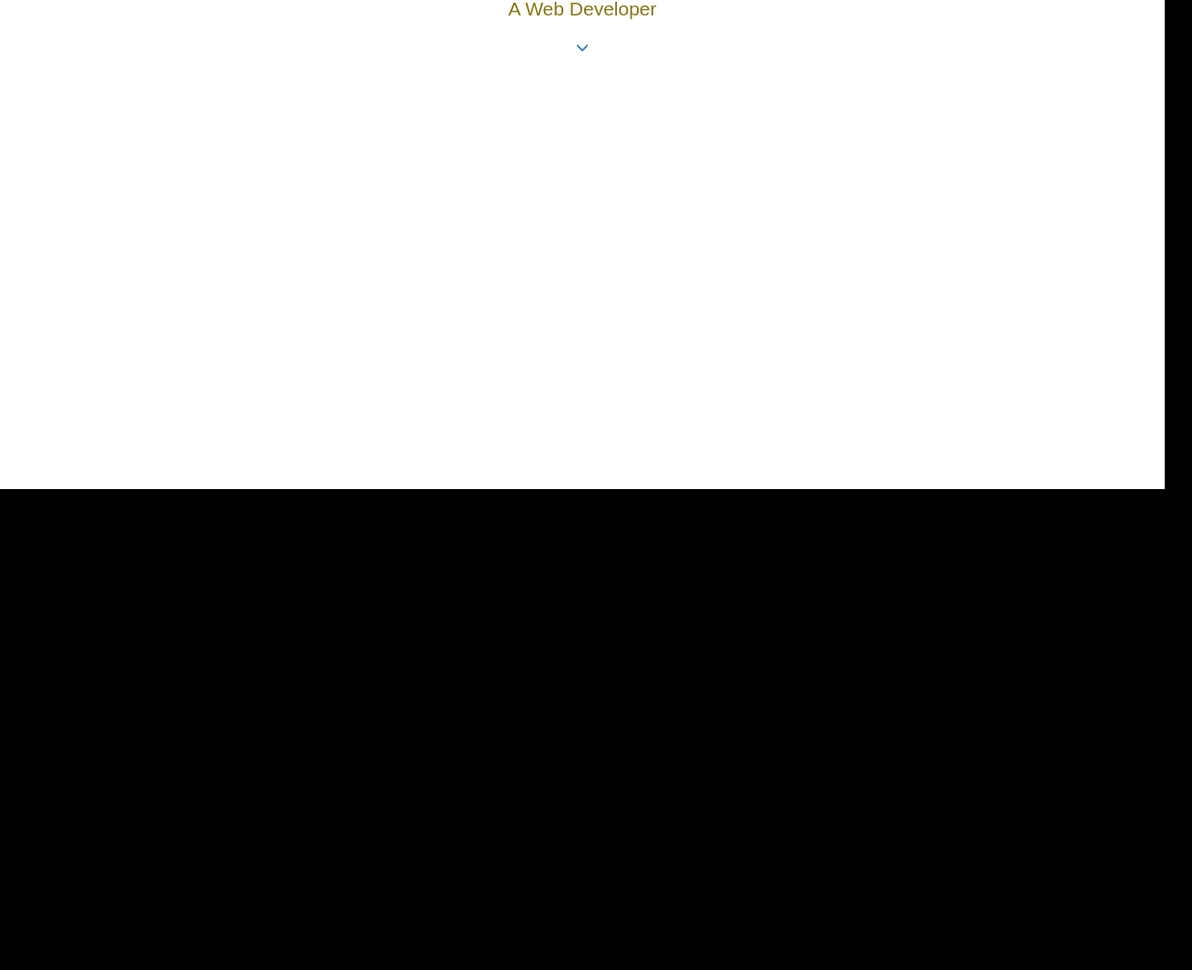
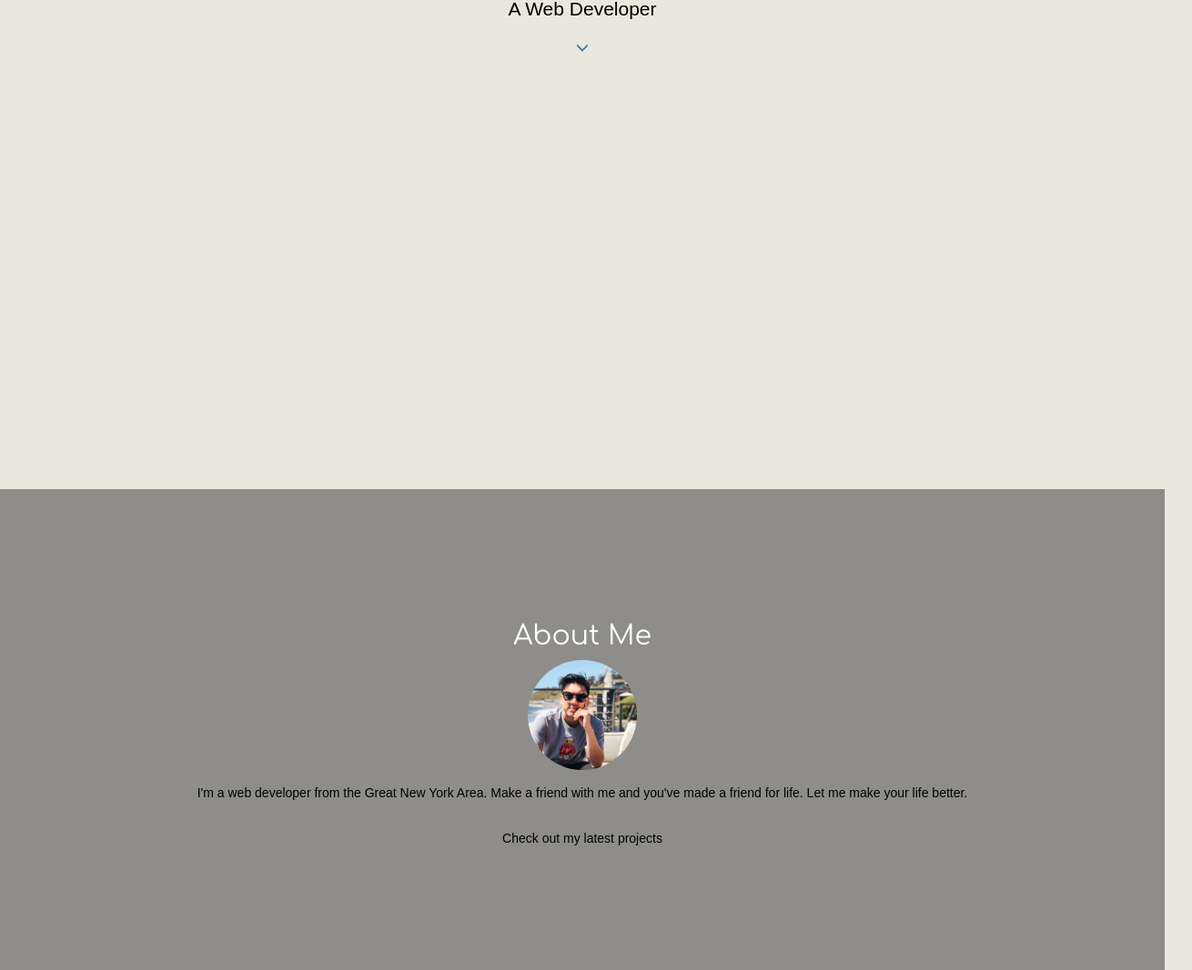
Before and after one commit to mrjohnsonpham/07-updated-portfolio, a plain HTML site: page index.html in a window 1280 px wide. Shown: the part 322-1389 px from the top of the page at 91% size, 1310 px wide, since content can reach past the window. Before the commit the page ends 860 px from the top, so only its background shows below. Drawn offline with nearby package versions, Linux system fonts and the light colour scheme; a web font is replaced by a local one.

Commit message:
Added profile icon and added about me section

```diff
--- a/index.html
+++ b/index.html
@@ -1,25 +1,27 @@
 <!DOCTYPE html>
 <html lang="en">
   <head>
-    <meta charset="utf-8">
-    <meta http-equiv="X-UA-Compatible" content="IE=edge">
-    <meta name="viewport" content="width=device-width, initial-scale=1">
-    <meta name="description" content="">
-    <meta name="author" content="">
-    <link rel="icon" href="images/icon.png">
-    <link rel="stylesheet" href="https://maxcdn.bootstrapcdn.com/font-awesome/4.4.0/css/font-awesome.min.css">
+    <meta charset="utf-8" />
+    <meta http-equiv="X-UA-Compatible" content="IE=edge" />
+    <meta name="viewport" content="width=device-width, initial-scale=1" />
+    <meta name="description" content="" />
+    <meta name="author" content="" />
+    <link rel="icon" href="images/icon.png" />
+    <link
+      rel="stylesheet"
+      href="https://maxcdn.bootstrapcdn.com/font-awesome/4.4.0/css/font-awesome.min.css"
+    />
 
     <title>Johnson Pham</title>
 
     <!-- Bootstrap core CSS -->
-    <link href="bootstrap.min.css" rel="stylesheet">
+    <link href="bootstrap.min.css" rel="stylesheet" />
 
     <!-- Custom styles for this template -->
-    <link href="style.css" rel="stylesheet">
+    <link href="style.css" rel="stylesheet" />
   </head>
 
   <body>
-
     <!-- Fixed navbar -->
     <nav class="navbar navbar-default navbar-fixed-top">
       <div class="container">
@@ -31,23 +33,22 @@
                     <span class="icon-bar"></span>
                 </button> -->
         <!-- <a class="navbar-brand" href="#">Johnson Pham</a> -->
-            </div><!--/.navbar-header -->
+      </div>
+      <!--/.navbar-header -->
       <div id="navbar" class="collapse navbar-collapse">
         <ul class="nav navbar-nav navbar-right">
           <li id="nav-about"><a href="#about">About</a></li>
           <li id="nav-portfolio"><a href="#portfolio">Portfolio</a></li>
           <li id="nav-contact"><a href="#contact">Contact</a></li>
         </ul>
-            </div><!--/.nav-collapse -->
       </div>
+      <!--/.nav-collapse -->
     </nav>
 
     <!-- Begin page content -->
     <div class="container-fluid">
-
       <div class="row cover top">
         <div class="col-xs-12">
-
           <div class="row">
             <div class="col-xs-12 headline">
               <h1 class="text-center">Hi, I'm Johnson</h1>
@@ -57,15 +58,46 @@
 
           <div class="row">
             <div class="col-xs-12 center-block text-center">
-                        <a href="#about"><span id="scrollIcon" class="front-glyph glyphicon glyphicon-menu-down" aria-hidden="true"></span></a>
+              <a href="#about"
+                ><span
+                  id="scrollIcon"
+                  class="front-glyph glyphicon glyphicon-menu-down"
+                  aria-hidden="true"
+                ></span
+              ></a>
             </div>
           </div>
+        </div>
+      </div>
+      <!--/.row cover top -->
+      <div id="about" class="row cover">
+        <h2 class="text-center">About Me</h2>
+        <div class="row">
+          <div class="col-md-12 text-center about-info">
+            <img
+              class="img-circle text-center profile-img"
+              src="images/icon.png"
+            />
 
+            <p class="text-center">
+              I'm a web developer from the Great New York Area.
+              Make a friend with me and you've made a friend for life.
+
+              Let me make your life better.
+            </p>
+            <br />
           </div>
-        </div><!--/.row cover top -->
+          <!--/.about-info -->
 
-
-        <script>
-        </script>
+          <div class="row break">
+            <div class="col-md-12 about-last">
+              <p class="text-center">Check out my latest projects</p>
+            </div>
+          </div>
+        </div>
+      </div>
+      <!-- End #About -->
+    </div>
+    <script></script>
   </body>
 </html>
--- a/style.css
+++ b/style.css
@@ -13,14 +13,14 @@ img {
 body {
   height: 100%;
   font-family: "Comfortaa", Helvetica, Arial, sans-serif;
-  background-color: #000000;
+  background-color: #EAE7DC;
   /* Margin bottom by footer height */
   margin-bottom: 60px; }
 
 
 p {
   font-family: "Quattrocento", sans-serif;
-  color: #877614; }
+  color: #000000 }
 
 body > .container-fluid {
   padding: 60px 15px 0; }
@@ -44,7 +44,7 @@ body > .container-fluid {
     font-weight: 400; }
 
     .navbar-default .navbar-nav > li > a {
-        color: #f0f0e6;
+        color: #000000;
         font-weight: 500;
         font-size: 1em;
         text-transform: lowercase;
@@ -59,11 +59,17 @@ body > .container-fluid {
     padding: 15% 0 10% 0;
     height: 100vh;
     display: flex;
-    background-color: #ffffff; }
+    background-color: #EAE7DC; }
   .cover.bottom {
     padding: 10% 0 10% 0; }
 
 #about {
-  background-color: #07374a; }
+  background-color: #8e8d8a; }
   #about h2 {
-    color: #cdf22a; }
+    color: #FFFFFF; }
+
+
+/* used to help the sizing of the profile image */
+    .profile-img {
+        margin-bottom: 15px;
+        width: 120px; }
```
Also changed, not shown: images/icon.png (added), images/mj-code-quiz.png (added), images/sendfoodz.png (added), images/weather-dashboard.png (added), images/work-day-scheduler1.png (added). Lines whose indentation alone changed are shown as unchanged.
